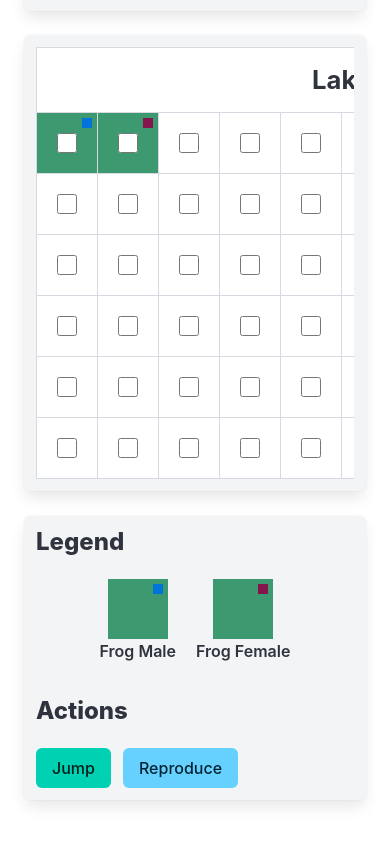
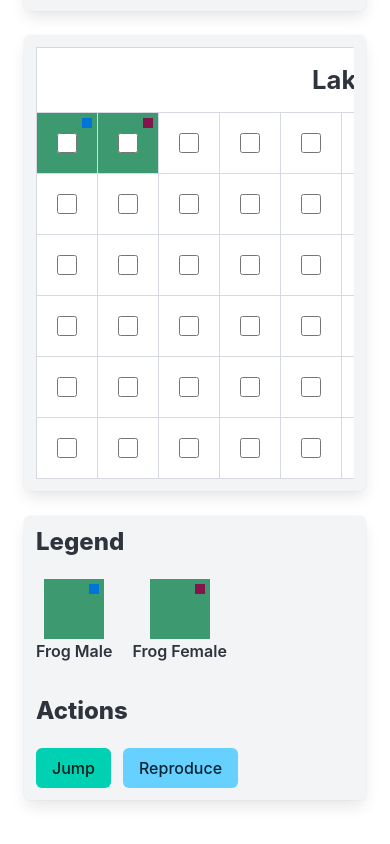
Before and after one commit to DLQuake/pragmagotech_zadanie_testowe, a React (Vite) app: page / in a window 390 px wide. Shown: the part 1109-1953 px from the top of the page. Built offline with nearby package versions, Linux system fonts and the light colour scheme.

Commit message:
Update Component Legend

```diff
--- a/src/components/Legend/Legend.css
+++ b/src/components/Legend/Legend.css
@@ -9,6 +9,7 @@
     display: flex;
     justify-content: center;
     text-align: center;
+    flex-wrap: wrap;
     gap: 20px;
     padding: 0;
     margin: 0;
@@ -32,3 +33,9 @@
 .legend li .frog input[type="checkbox"] {
     display: none;
 }
+
+@media only screen and (max-width: 768px) {
+    .legend ul {
+        justify-content: flex-start;
+    }
+}
```
